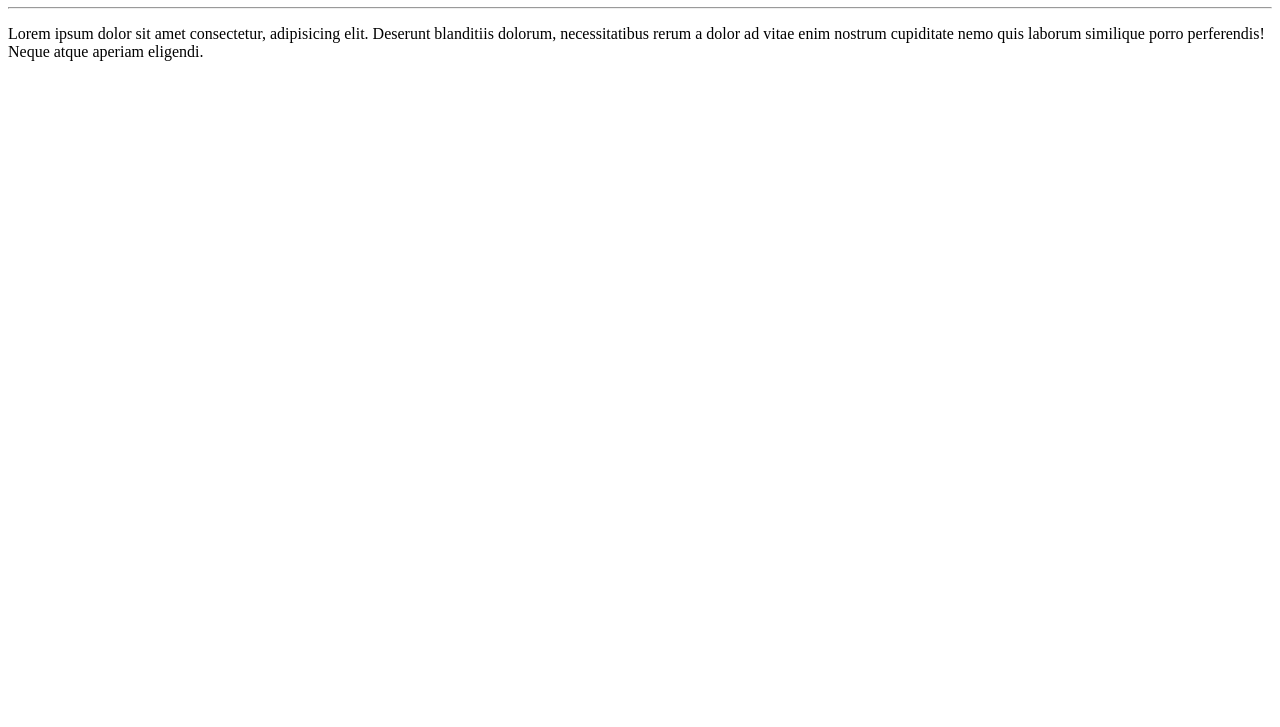
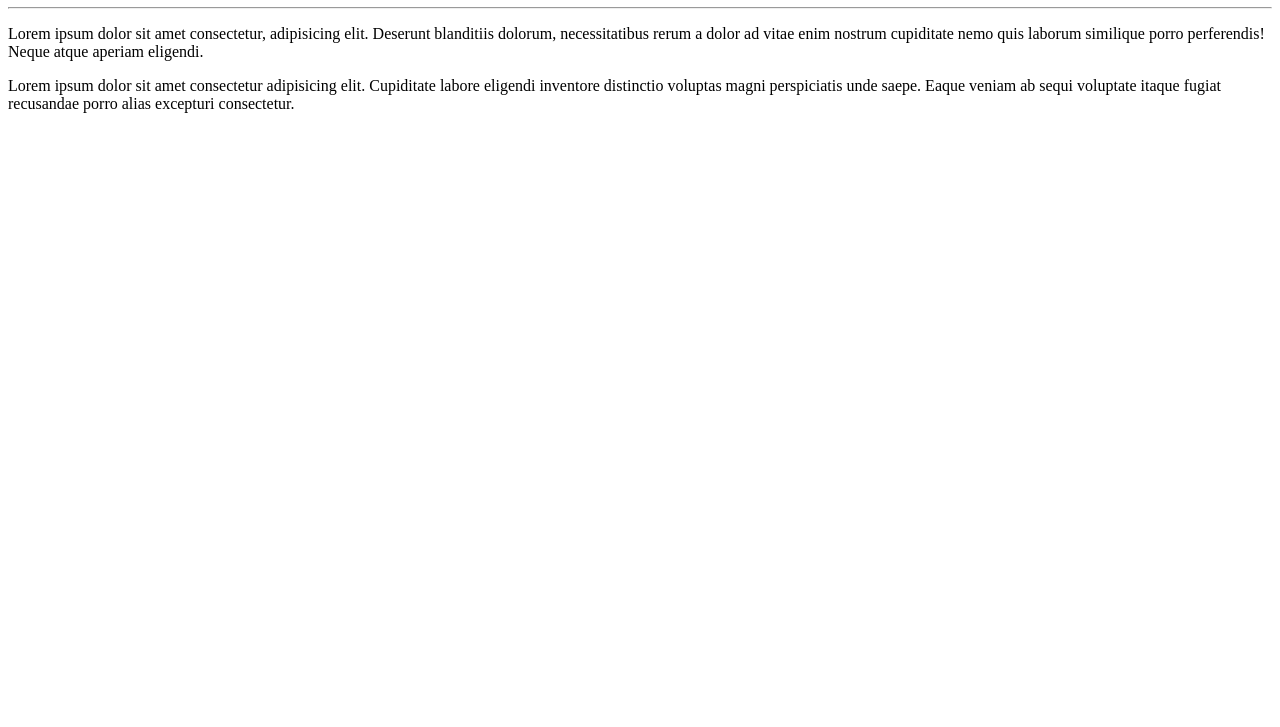
Before and after one commit to Jardelferreiraa/ola-mundo, a plain HTML site: page site-exemplo/index.html in a window 1280 px wide. Shown: the part 73-800 px from the top of the page. Drawn offline with Linux system fonts and the light colour scheme.

Commit message:
+! parágrafo

```diff
--- a/site-exemplo/index.html
+++ b/site-exemplo/index.html
@@ -9,5 +9,6 @@
     <h1>Olá, mundo!</h1>
     <hr>
     <p>Lorem ipsum dolor sit amet consectetur, adipisicing elit. Deserunt blanditiis dolorum, necessitatibus rerum a dolor ad vitae enim nostrum cupiditate nemo quis laborum similique porro perferendis! Neque atque aperiam eligendi.</p>
+    <p>Lorem ipsum dolor sit amet consectetur adipisicing elit. Cupiditate labore eligendi inventore distinctio voluptas magni perspiciatis unde saepe. Eaque veniam ab sequi voluptate itaque fugiat recusandae porro alias excepturi consectetur.</p>
 </body>
 </html>
```
